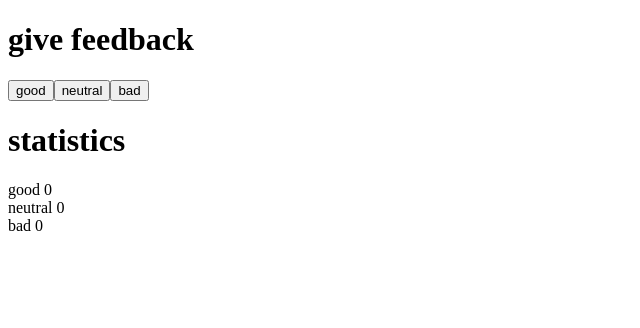
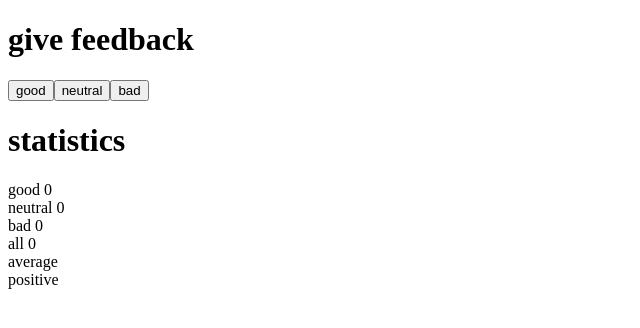
Before and after one commit to Shahtaa/02-unicafe, a React (Vite) app: page / in a window 1280 px wide. Shown: the top 328 px of the page, without its empty margins (0-640 px from the left). Built offline with nearby package versions, Linux system fonts and the light colour scheme.

Commit message:
1.7: unicafe step2

```diff
--- a/src/App.jsx
+++ b/src/App.jsx
@@ -5,7 +5,7 @@ const App = () => {
   const [good, setGood] = useState(0);
   const [neutral, setNeutral] = useState(0);
   const [bad, setBad] = useState(0);
-
+  const all = good + neutral + bad;
   return (
     <div>
       <h1>give feedback</h1>
@@ -18,6 +18,21 @@ const App = () => {
       <div>good {good}</div>
       <div>neutral {neutral}</div>
       <div>bad {bad}</div>
+      <div>all {all}</div>
+
+      {all > 0 ? (
+        // Näytä keskiarvo ja positiivinen prosenttiosuus jos palautetta on annettu
+        <>
+          <div>average {(good - bad) / all}</div>
+          <div>positive {good / all * 100} %</div>
+        </>
+      ) : (
+        // Näytä jos palautetta ei ole annettu
+        <>
+          <div>average</div>
+          <div>positive</div>
+        </>
+      )}
     </div>
   );
 };
```
